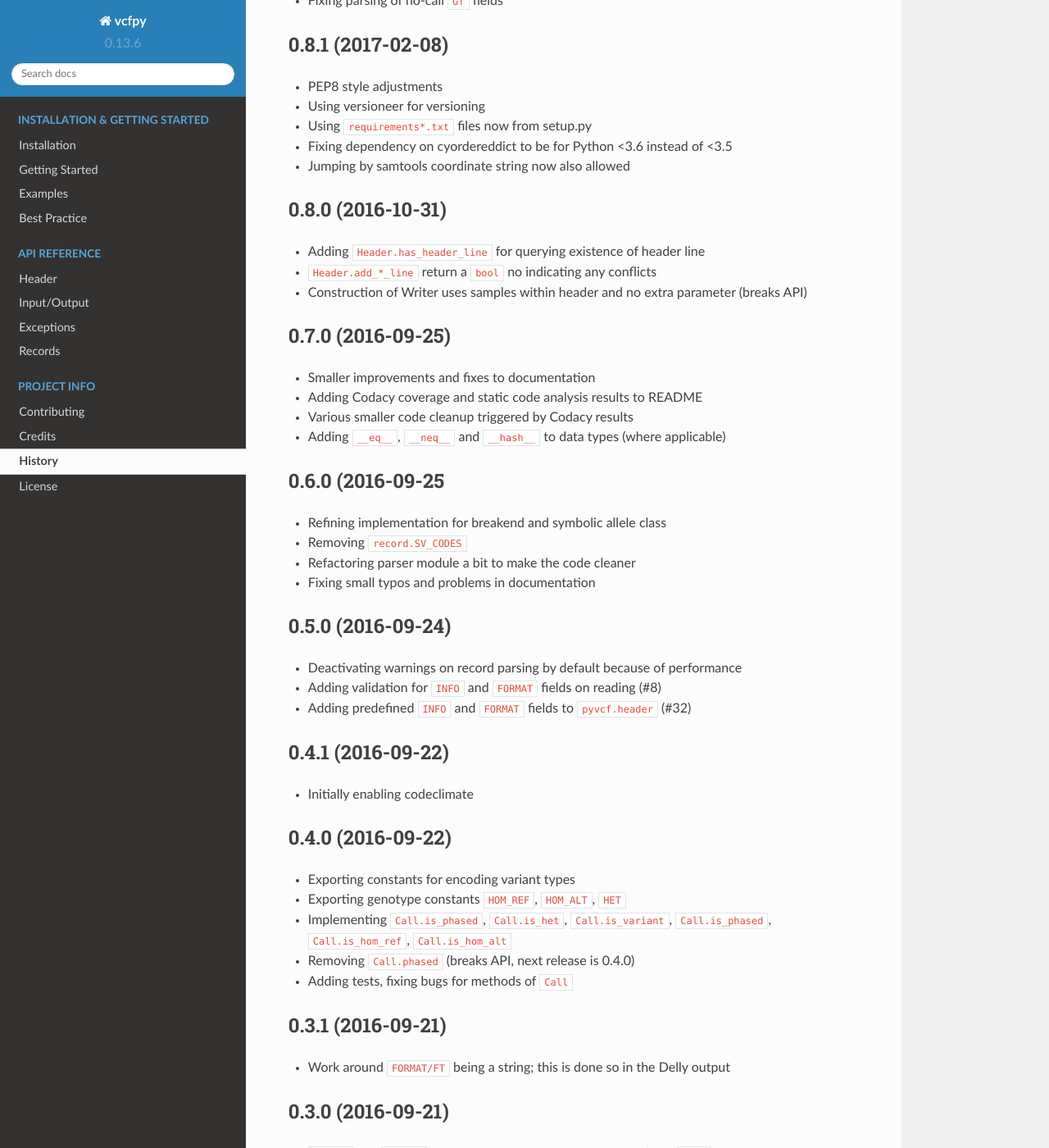
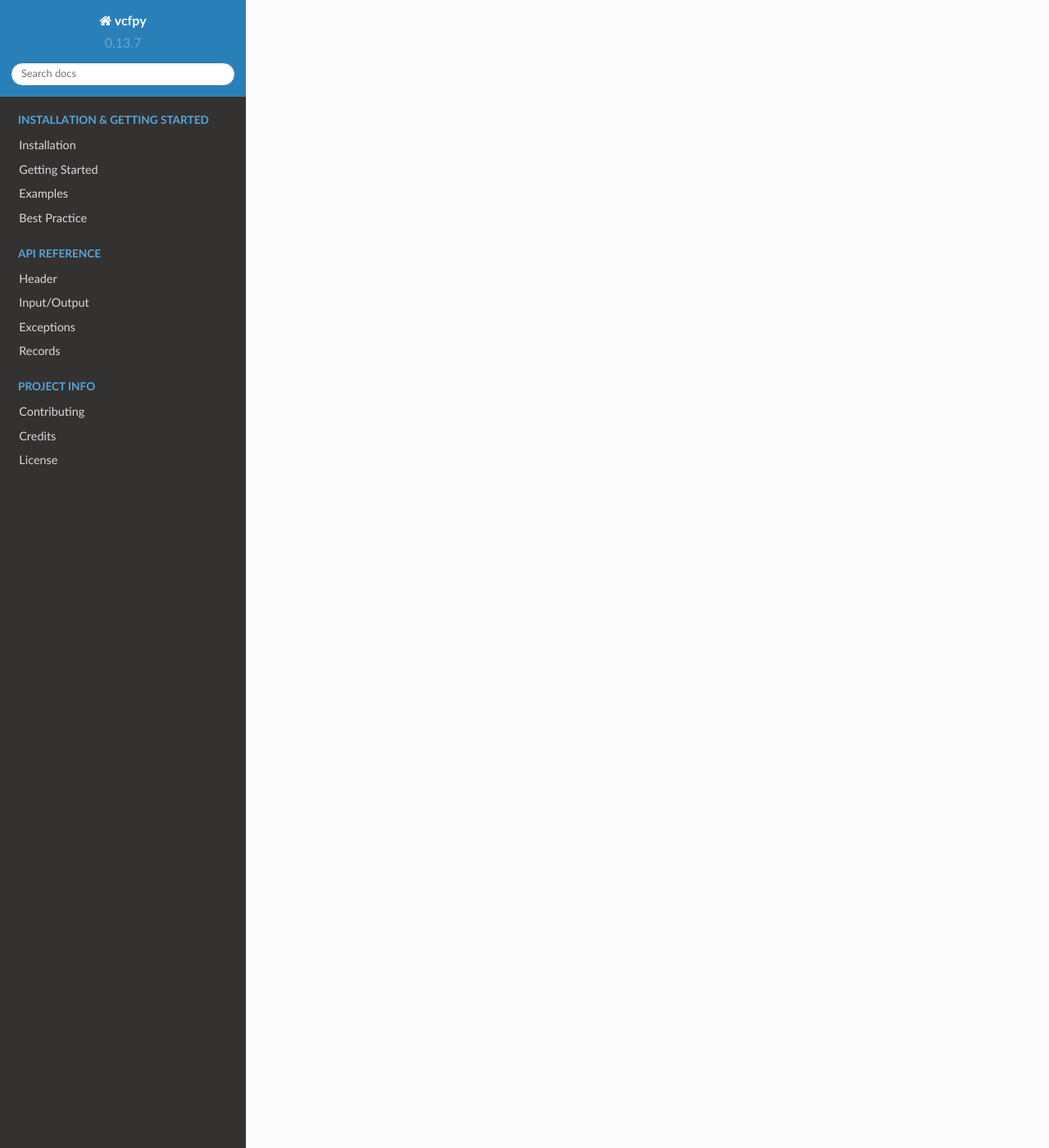
Before and after one commit to bihealth/vcfpy, a Sphinx documentation site: the page built from docs/history.rst, in a window 1280 px wide and 1400 px high, scrolled down 2163 px. Shown: the whole window at 82% size. Built offline with Sphinx 7.4.7 and the Read the Docs theme 2.0.0, drawn with Linux system fonts in a browser that asks for light colours; some of the changed text lies outside the part shown.

```diff
--- a/HISTORY.rst
+++ /dev/null
@@ -1,178 +0,0 @@
-=======
-History
-=======
-
-v0.13.6 (2022-11-28)
---------------------
-
-- Fixing bug in ``setup.py`` that prevented ``pysam`` dependency to be loaded (#150).
-
-v0.13.5 (2022-11-13)
---------------------
-
-- Treat ``.bgz`` files the same as ``.gz`` (#145, #149)
-
-v0.13.4 (2022-04-13)
---------------------
-
-- Switching to Github Actions for CI
-- Fix INFO flag raises TypeError (#146)
-
-v0.13.3 (2020-09-14)
---------------------
-
-- Adding ``Record.update_calls``.
-- Making ``Record.{format,calls}`` use list when empty
-
-v0.13.2 (2020-08-20)
---------------------
-
-- Adding ``Call.set_genotype()``.
-
-v0.13.1 (2020-08-20)
---------------------
-
-- Fixed ``Call.ploidy``.
-- Fixed ``Call.is_variant``.
-
-v0.13.0 (2020-07-10)
---------------------
-
-* Fixing bug in case ``GT`` describes only one allele.
-* Proper escaping of colon and semicolon (or the lack of escaping) in ``INFO`` and ``FORMAT``.
-
-v0.12.2 (2020-04-29)
---------------------
-
-* Fixing bug in case ``GT`` describes only one allele.
-
-v0.12.1 (2019-03-08)
---------------------
-
-* Not warning on ``PASS`` filter if not defined in header.
-
-v0.12.0 (2019-01-29)
---------------------
-
-* Fixing tests for Python >=3.6
-* Fixing CI, improving tox integration.
-* Applying ``black`` formatting.
-* Replacing Makefile with more minimal one.
-* Removing some linting errors from flake8.
-* Adding support for reading VCF without ``FORMAT`` or any sample column.
-* Adding support for writing headers and records without ``FORMAT`` and any sample columns.
-
-v0.11.2 (2018-04-16)
---------------------
-
-* Removing ``pip`` module from ``setup.py`` which is not recommended anyway.
-
-v0.11.1 (2018-03-06)
---------------------
-
-* Working around problem in HTSJDK output with incomplete ``FORMAT`` fields (#127).
-  Writing out ``.`` instead of keeping trailing empty records empty.
-
-v0.11.0 (2017-11-22)
---------------------
-
-* The field ``FORMAT/FT`` is now expected to be a semicolon-separated string.
-  Internally, we will handle it as a list.
-* Switching from warning helper utility code to Python ``warnings`` module.
-* Return ``str`` in case of problems with parsing value.
-
-v0.10.0 (2017-02-27)
---------------------
-
-* Extending API to allow for reading subsets of records.
-  (Writing for sample subsets or reordered samples is possible through using the appropriate ``names`` list in the ``SamplesInfos`` for the ``Writer``).
-* Deep-copying header lines and samples infos on ``Writer`` construction
-* Using ``samples`` attribute from ``Header`` in ``Reader`` and ``Writer`` instead of passing explicitely
-
-0.9.0 (2017-02-26)
-------------------
-
-* Restructuring of requirements.txt files
-* Fixing parsing of no-call ``GT`` fields
-
-0.8.1 (2017-02-08)
-------------------
-
-* PEP8 style adjustments
-* Using versioneer for versioning
-* Using ``requirements*.txt`` files now from setup.py
-* Fixing dependency on cyordereddict to be for Python <3.6 instead of <3.5
-* Jumping by samtools coordinate string now also allowed
-
-0.8.0 (2016-10-31)
-------------------
-
-* Adding ``Header.has_header_line`` for querying existence of header line
-* ``Header.add_*_line`` return a ``bool`` no indicating any conflicts
-* Construction of Writer uses samples within header and no extra parameter (breaks API)
-
-0.7.0 (2016-09-25)
-------------------
-
-* Smaller improvements and fixes to documentation
-* Adding Codacy coverage and static code analysis results to README
-* Various smaller code cleanup triggered by Codacy results
-* Adding ``__eq__``, ``__neq__`` and ``__hash__`` to data types (where applicable)
-
-0.6.0 (2016-09-25
------------------
-
-* Refining implementation for breakend and symbolic allele class
-* Removing ``record.SV_CODES``
-* Refactoring parser module a bit to make the code cleaner
-* Fixing small typos and problems in documentation
-
-0.5.0 (2016-09-24)
-------------------
-
-* Deactivating warnings on record parsing by default because of performance
-* Adding validation for ``INFO`` and ``FORMAT`` fields on reading (#8)
-* Adding predefined ``INFO`` and ``FORMAT`` fields to ``pyvcf.header`` (#32)
-
-0.4.1 (2016-09-22)
-------------------
-
-* Initially enabling codeclimate
-
-0.4.0 (2016-09-22)
-------------------
-
-* Exporting constants for encoding variant types
-* Exporting genotype constants ``HOM_REF``, ``HOM_ALT``, ``HET``
-* Implementing ``Call.is_phased``, ``Call.is_het``, ``Call.is_variant``, ``Call.is_phased``, ``Call.is_hom_ref``, ``Call.is_hom_alt``
-* Removing ``Call.phased`` (breaks API, next release is 0.4.0)
-* Adding tests, fixing bugs for methods of ``Call``
-
-0.3.1 (2016-09-21)
-------------------
-
-* Work around ``FORMAT/FT`` being a string; this is done so in the Delly output
-
-0.3.0 (2016-09-21)
-------------------
-
-* ``Reader`` and ``Writer`` can now be used as context manager (with ``with``)
-* Including license in documentation, including Biopython license
-* Adding support for writing bgzf files (taken from Biopython)
-* Adding support for parsing arrays in header lines
-* Removing ``example-4.1-bnd.vcf`` example file because v4.1 tumor derival lacks ``ID`` field
-* Adding ``AltAlleleHeaderLine``, ``MetaHeaderLine``, ``PedigreeHeaderLine``, and ``SampleHeaderLine``
-* Renaming ``SimpleHeaderFile`` to ``SimpleHeaderLine``
-* Warn on missing ``FILTER`` entries on parsing
-* Reordered parameters in ``from_stream`` and ``from_file`` (#18)
-* Renamed ``from_file`` to ``from_stream`` (#18)
-* Renamed ``Reader.jump_to`` to ``Reader.fetch``
-* Adding ``header_without_lines`` function
-* Generally extending API to make it esier to use
-* Upgrading dependencies, enabling pyup-bot
-* Greatly extending documentation
-
-0.2.1 (2016-09-19)
-------------------
-
-* First release on PyPI
--- a/docs/history.rst
+++ b/docs/history.rst
@@ -1 +1 @@
-.. include:: ../HISTORY.rst
+See ``README.md`` file.
--- a/vcfpy/__init__.py
+++ b/vcfpy/__init__.py
@@ -47,4 +47,4 @@
 
 from .writer import Writer
 
-from ._version import __version__
+from .version import __version__
--- a/vcfpy/_version.py
+++ /dev/null
@@ -1 +0,0 @@
-__version__ = "0.13.6"
--- /dev/null
+++ b/vcfpy/version.py
@@ -0,0 +1 @@
+__version__ = "0.13.7"
```
Also changed, not shown: CHANGELOG.md (added, +169 -0 lines), README.md (added, +42 -0 lines), README.rst (deleted, +0 -64 lines), setup.py (+4 -3 lines), 4 other files.
